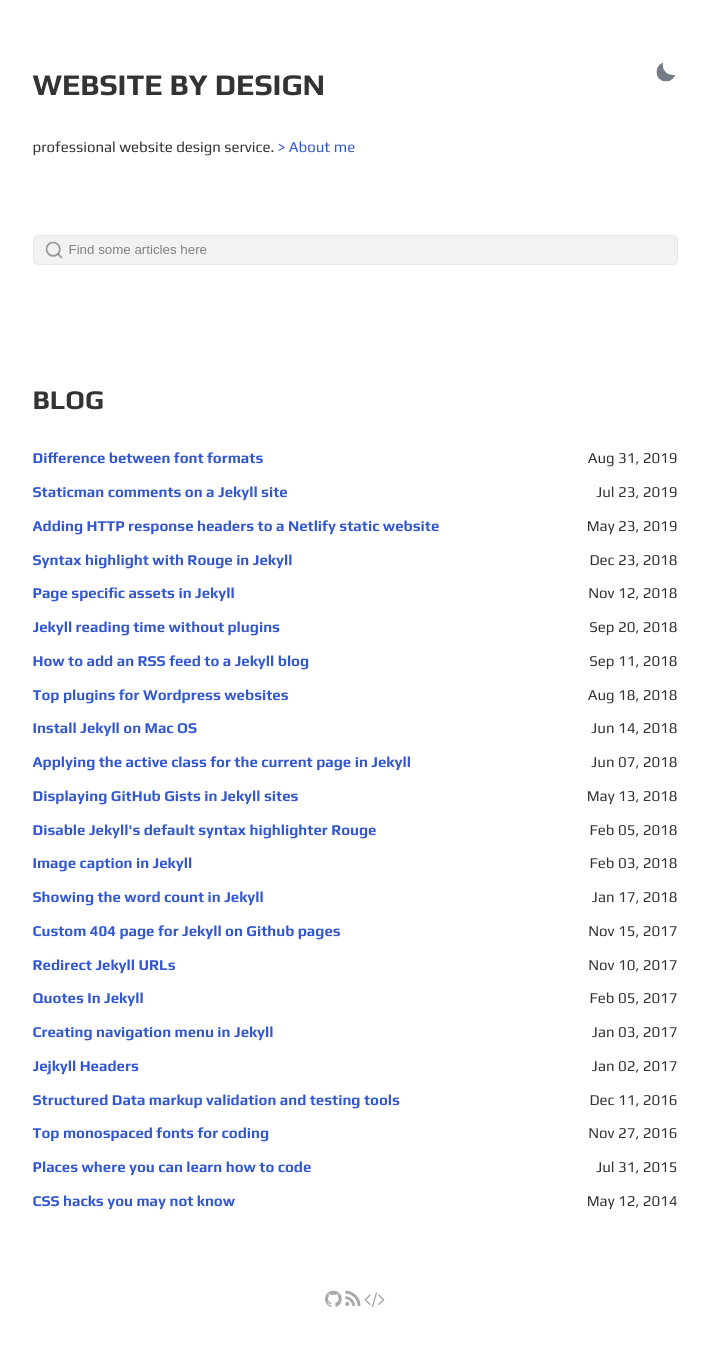
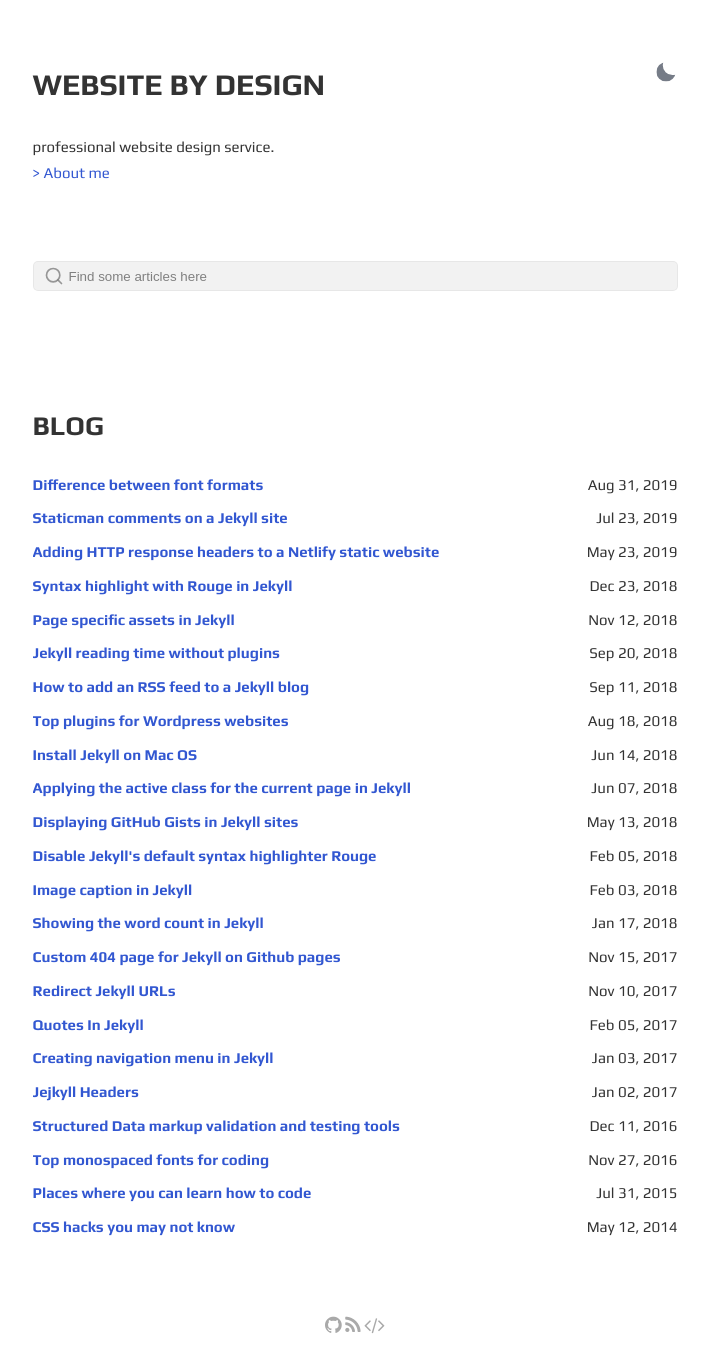
Before and after one commit to stackbit-projects/neat-hedgehog-29360, a Jekyll site: the page built from index.html, in a window 1280 px wide. Shown: the whole page, without its empty margins (285-994 px from the left). Built offline with Jekyll 4.4.1, drawn with Linux system fonts in a browser that asks for light colours; before the commit the page ends 1329 px from its top, so only the background shows below that.

```diff
--- a/index.html
+++ b/index.html
@@ -9,7 +9,7 @@ layout: default
         </button>
     </div>
     <div class="bio">
-	    professional website design service.<p
+	    professional website design service.</p>
         <p>
 	    <a href="{{ site.url }}{{ site.baseurl }}/about/">> About me</a>
         </p>
```
